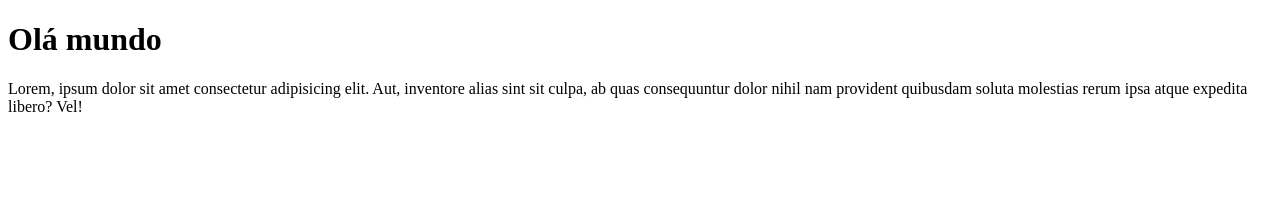
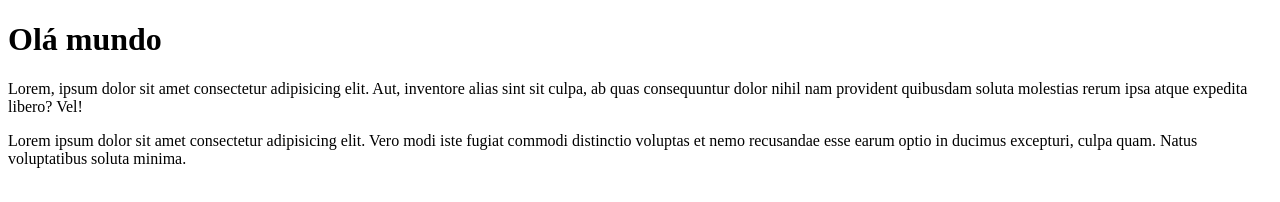
Before and after one commit to as-cadu/Ola-Mundo, a plain HTML site: page site-exemplo/index.html in a window 1280 px wide. Drawn offline with Linux system fonts and the light colour scheme.

Commit message:
Segundo parágrafo adicionado

```diff
--- a/site-exemplo/index.html
+++ b/site-exemplo/index.html
@@ -9,5 +9,6 @@
 <body>
     <h1>Olá mundo</h1>
     <p>Lorem, ipsum dolor sit amet consectetur adipisicing elit. Aut, inventore alias sint sit culpa, ab quas consequuntur dolor nihil nam provident quibusdam soluta molestias rerum ipsa atque expedita libero? Vel!</p>
+    <p>Lorem ipsum dolor sit amet consectetur adipisicing elit. Vero modi iste fugiat commodi distinctio voluptas et nemo recusandae esse earum optio in ducimus excepturi, culpa quam. Natus voluptatibus soluta minima.</p>
 </body>
 </html>
```
